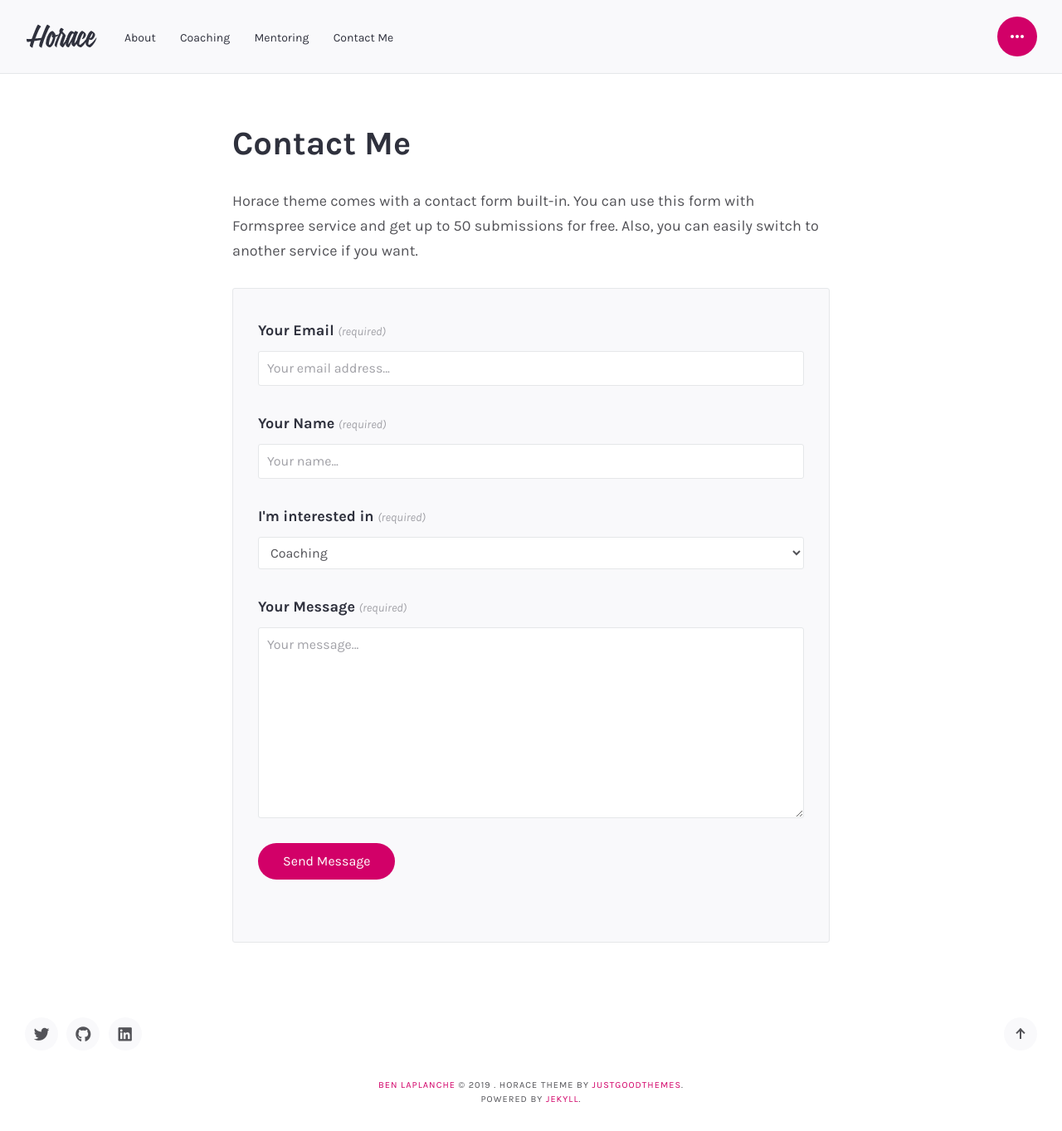
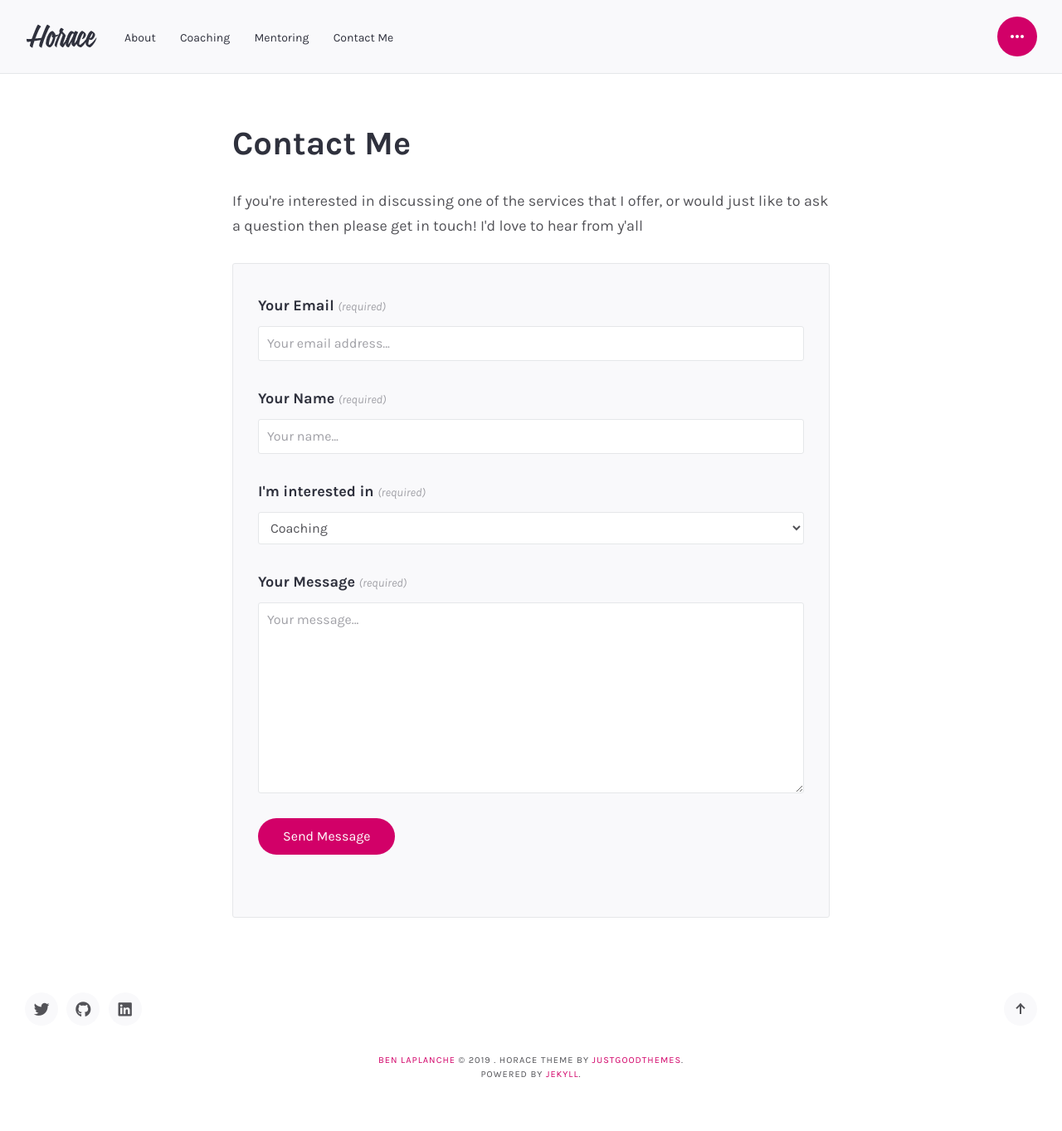
Before and after one commit to benlaplanche/benlaplanche.github.io, a Jekyll site: the page built from contact.html, in a window 1280 px wide. Shown: the whole page at 83% size. Built offline with Jekyll 4.4.1, drawn with Linux system fonts in a browser that asks for light colours; some web fonts are replaced; after the commit the page ends 1333 px from its top, so only the background shows below that.

```diff
--- a/_config.yml
+++ b/_config.yml
@@ -23,7 +23,7 @@
 
 # Contact form setings
 email: ben+inboundcontact@laplanche.co.uk
-contact_page_description: "Horace theme comes with a contact form built-in. You can use this form with Formspree service and get up to 50 submissions for free. Also, you can easily switch to another service if you want."
+contact_page_description: "If you're interested in discussing one of the services that I offer, or would just like to ask a question then please get in touch! I'd love to hear from y'all"
 thankyou_page_description: "Your message has been successfully sent. We will contact you very soon!"
 
 # Social links
```
